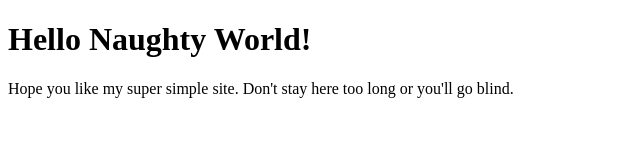
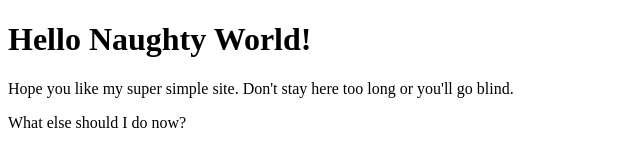
Before and after one commit to debug-me-dolan/my-static-site, a plain HTML site: page index.html in a window 1280 px wide. Shown: the whole page, without its empty margins (0-640 px from the left). Drawn offline with Linux system fonts and the light colour scheme.

Commit message:
Slight site change

```diff
--- a/index.html
+++ b/index.html
@@ -6,5 +6,6 @@
 	<body>
 		  <h1>Hello Naughty World!</h1>
 		    <p>Hope you like my super simple site. Don't stay here too long or you'll go blind.</p>
+		    <p>What else should I do now?</p>
 	</body>
 </html>
```
